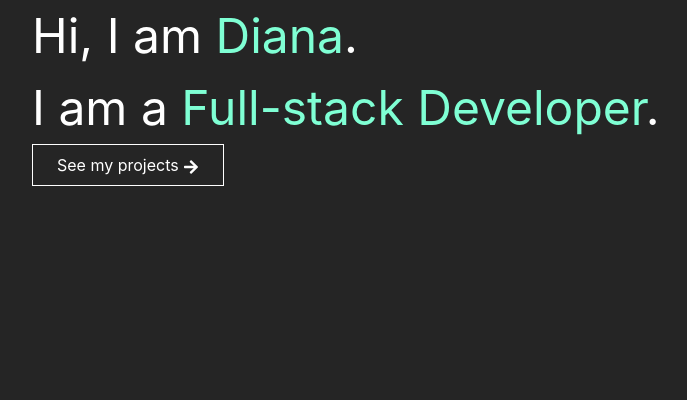
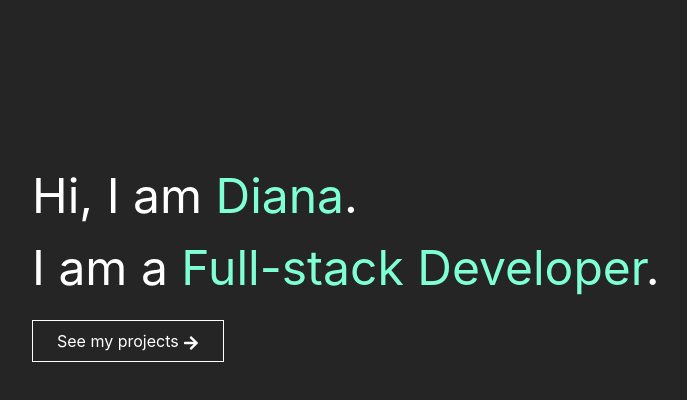
Before and after one commit to DianaBerte/My-portfolio, a React (Create React App) app in the folder my-portfolio/: page / in a window 1280 px wide. Shown: the top 400 px of the page, without its empty margins (53-740 px from the left). Built offline with nearby package versions, Linux system fonts and the light colour scheme.

Commit message:
Header component

```diff
--- a/my-portfolio/src/assets/index.css
+++ b/my-portfolio/src/assets/index.css
@@ -5,6 +5,7 @@ body {
 
 .intro-title {
     font-size: 3rem;
+    margin-top: 10rem;
 }
 
 .name-span {
@@ -15,6 +16,10 @@ body {
     align-content: center;
 }
 
+.my-word-btn {
+    margin-top: 1rem;
+}
+
 .arrow-icon {
     display: inline-block;
     transition: transform 0.5s ease;
@@ -22,4 +27,5 @@ body {
 
   .my-word-btn:hover .arrow-icon {
     transform: rotate(90deg);
+    color: aquamarine;
   }
--- a/my-portfolio/src/components/HeaderComponent.tsx
+++ b/my-portfolio/src/components/HeaderComponent.tsx
@@ -9,7 +9,7 @@ const HeaderComponent = () => {
             <div className="intro-title text-white ">
             Hi, I am{" "}
             <span className="name-span">Diana</span>.
-            <br /> I am a <span className='name-span'>Full-stack Developer</span>.
+            <br />I am a <span className='name-span'>Full-stack Developer</span>.
             </div>
             <button
             //   ref={buttonRef}
@@ -17,7 +17,7 @@ const HeaderComponent = () => {
             className="bg-transparent text-white py-2 px-4 border
             border-white my-word-btn"
             >
-            <span className='arrow-span text-center'>See my projects </span><FaArrowRight className="arrow-icon" />
+            <span className='arrow-span'>See my projects </span><FaArrowRight className="arrow-icon" />
             </button>
         </Container>
       </>
```
